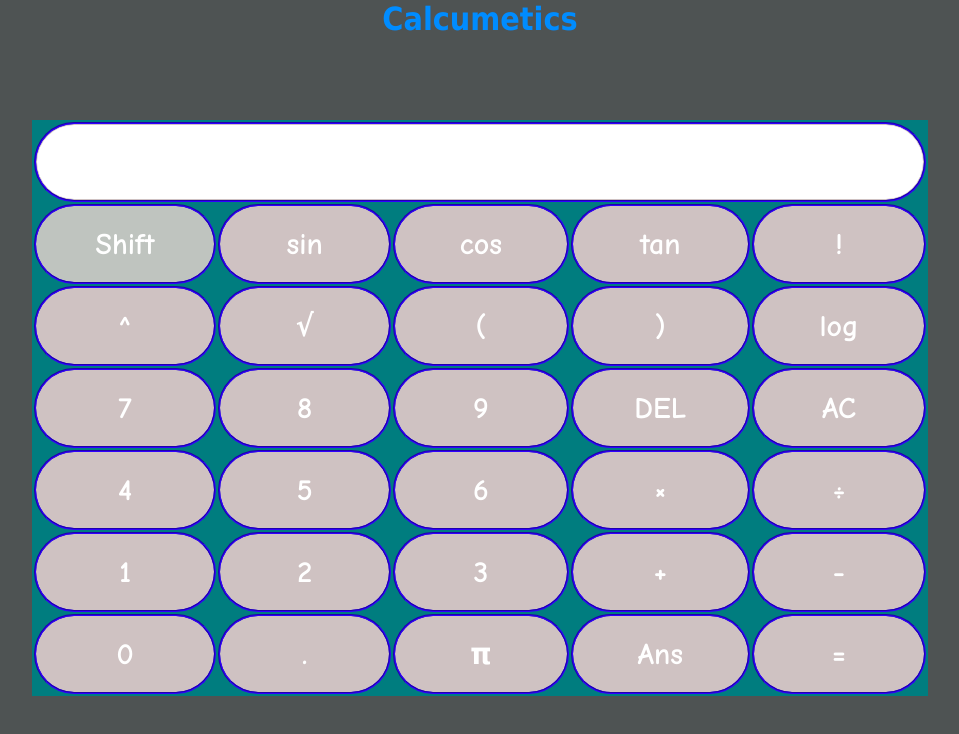
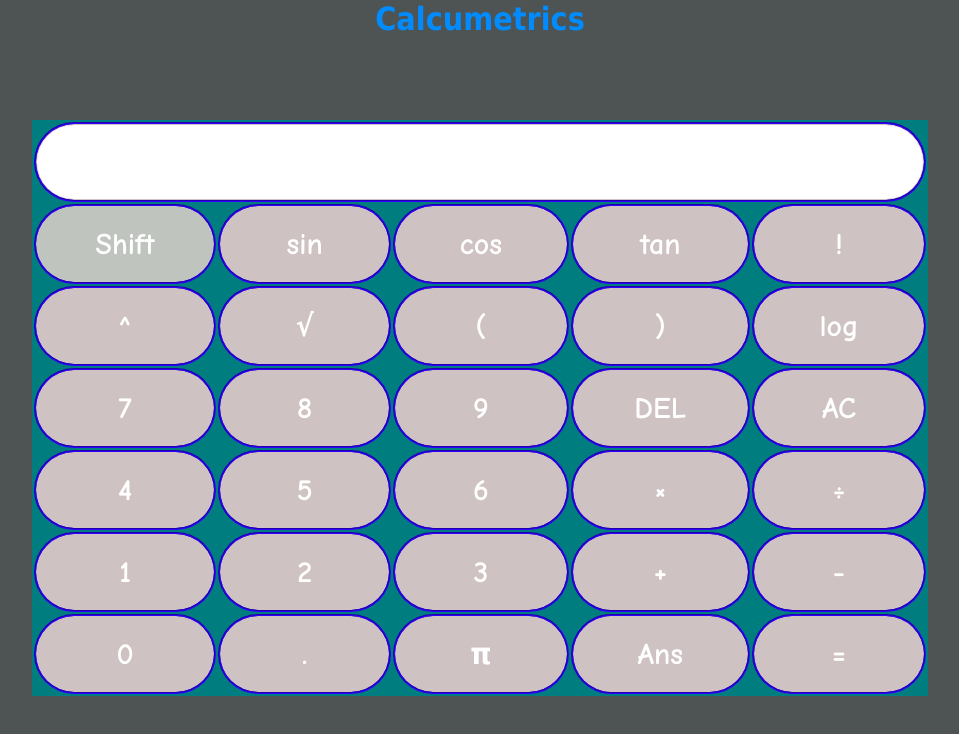
Before and after one commit to Jaideep25/Scientific-Calculator-Desktop, a plain HTML site: page index.html in a window 1280 px wide. Shown: the whole page, without its empty margins (160-1119 px from the left). Drawn offline with Linux system fonts and the light colour scheme.

Commit message:
Update index.html

```diff
--- a/index.html
+++ b/index.html
@@ -241,7 +241,7 @@ function equal() {
 </script>
 </head>
 <body>
-    <center><h1>Calcumetics</h1></center>
+    <center><h1>Calcumetrics</h1></center>
     <div class="cal">
     <p id=area></p>
     <p id=Answer>0</p>
```
